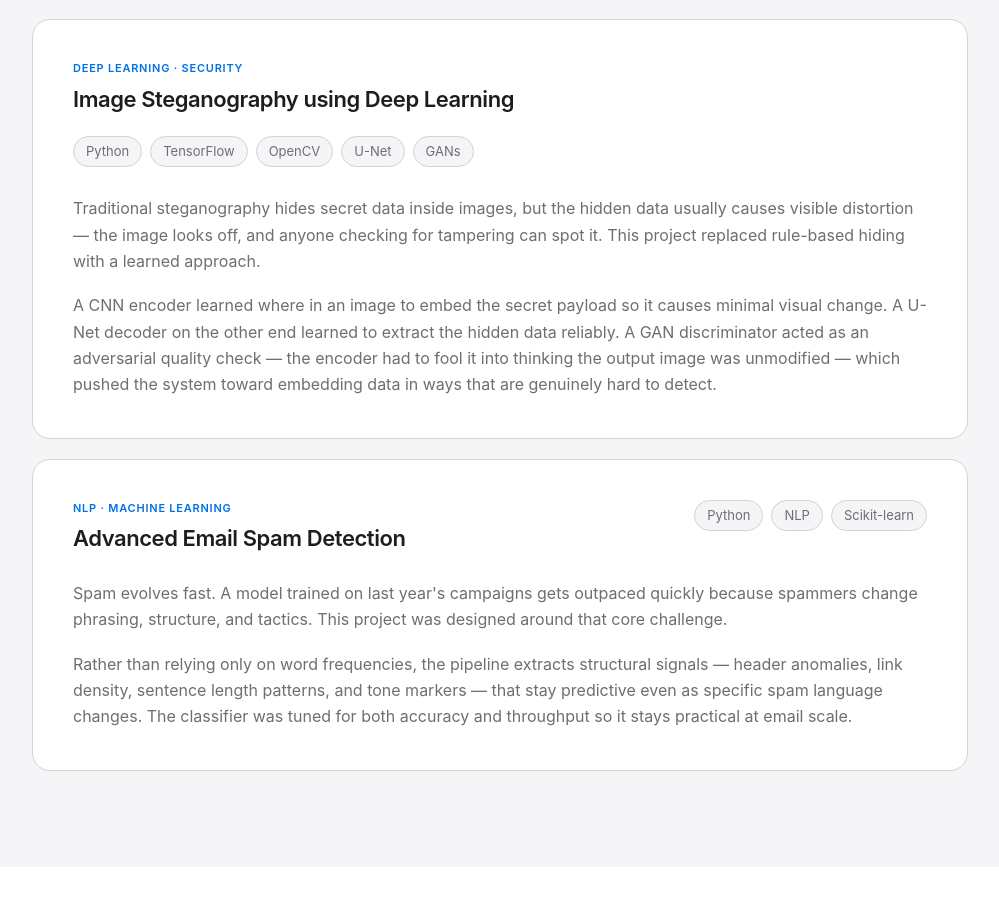
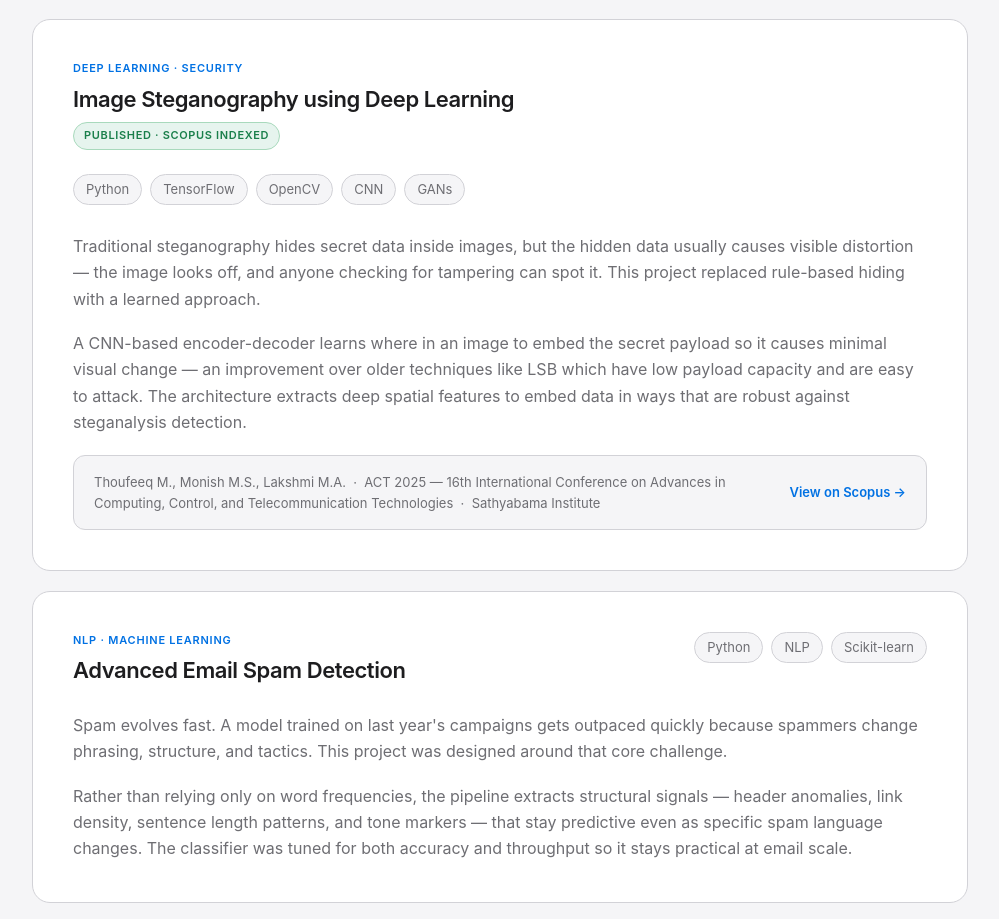
Before and after one commit to saravmonish/saravmonish.github.io, a plain HTML site: page index.html in a window 1280 px wide. Shown: the part 2536-3455 px from the top of the page, without its empty margins (140-1139 px from the left). Drawn offline with Linux system fonts and the light colour scheme; no server answers.

Commit message:
Add Scopus publication to Image Steganography project card

```diff
--- a/index.html
+++ b/index.html
@@ -192,12 +192,13 @@
           <div class="project-title-block">
             <span class="project-tag">Deep Learning · Security</span>
             <h3>Image Steganography using Deep Learning</h3>
+            <span class="published-badge">Published · Scopus Indexed</span>
           </div>
           <div class="project-stack">
             <span>Python</span>
             <span>TensorFlow</span>
             <span>OpenCV</span>
-            <span>U-Net</span>
+            <span>CNN</span>
             <span>GANs</span>
           </div>
         </div>
@@ -209,12 +210,20 @@
             spot it. This project replaced rule-based hiding with a learned approach.
           </p>
           <p>
-            A CNN encoder learned where in an image to embed the secret payload so it causes minimal
-            visual change. A U-Net decoder on the other end learned to extract the hidden data
-            reliably. A GAN discriminator acted as an adversarial quality check — the encoder had to
-            fool it into thinking the output image was unmodified — which pushed the system toward
-            embedding data in ways that are genuinely hard to detect.
+            A CNN-based encoder-decoder learns where in an image to embed the secret payload so it
+            causes minimal visual change — an improvement over older techniques like LSB which have
+            low payload capacity and are easy to attack. The architecture extracts deep spatial
+            features to embed data in ways that are robust against steganalysis detection.
           </p>
+          <a href="https://www.scopus.com/pages/publications/105034868449?origin=resultslist"
+             target="_blank" rel="noopener" class="paper-link">
+            <span class="paper-meta">
+              Thoufeeq M., Monish M.S., Lakshmi M.A. &nbsp;·&nbsp;
+              ACT 2025 — 16th International Conference on Advances in Computing,
+              Control, and Telecommunication Technologies &nbsp;·&nbsp; Sathyabama Institute
+            </span>
+            <span class="paper-cta">View on Scopus →</span>
+          </a>
         </div>
       </article>
 
--- a/style.css
+++ b/style.css
@@ -546,6 +546,63 @@ h3 {
   margin-top: 6px !important;
 }
 
+/* Published badge — green, sits under the project title */
+.published-badge {
+  display: inline-block;
+  margin-top: 10px;
+  font-size: 11px;
+  font-weight: 600;
+  letter-spacing: 0.06em;
+  text-transform: uppercase;
+  color: #1a7f4b;
+  background: #e6f4ee;
+  border: 1px solid #a8d9bc;
+  padding: 4px 10px;
+  border-radius: 980px;
+}
+
+@media (prefers-color-scheme: dark) {
+  .published-badge {
+    color: #4cd98a;
+    background: #0d2e1c;
+    border-color: #1e5c38;
+  }
+}
+
+/* Paper citation link block */
+.paper-link {
+  display: flex;
+  justify-content: space-between;
+  align-items: center;
+  gap: 16px;
+  margin-top: 20px;
+  padding: 16px 20px;
+  border: 1px solid var(--border);
+  border-radius: 12px;
+  text-decoration: none;
+  background: var(--bg-alt);
+  transition: border-color 0.15s ease;
+  flex-wrap: wrap;
+}
+
+.paper-link:hover {
+  border-color: var(--accent);
+}
+
+.paper-meta {
+  font-size: 13px;
+  color: var(--text-muted);
+  line-height: 1.55;
+  flex: 1;
+}
+
+.paper-cta {
+  font-size: 13px;
+  font-weight: 600;
+  color: var(--accent);
+  white-space: nowrap;
+}
+
 /* ============================================================
    Skills
    ============================================================ */
```
Also changed, not shown: 1 other file.
